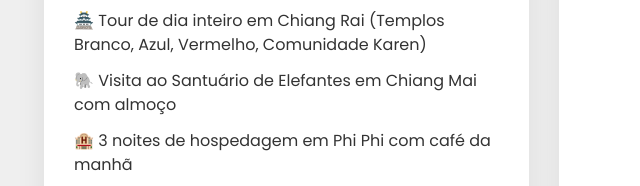
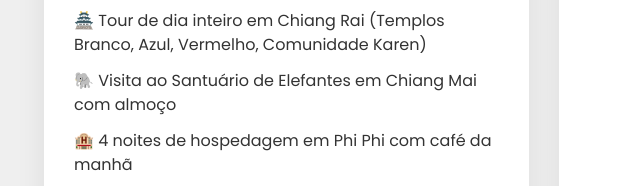
Before and after one commit to fernandoneto1210-sys/Tailandia-2027, a plain HTML site: page index.html in a window 1280 px wide. Shown: the part 7406-7592 px from the top of the page, 96-736 px from the left. Drawn offline with nearby package versions, Linux system fonts and the light colour scheme.

Commit message:
Update index.html

```diff
--- a/index.html
+++ b/index.html
@@ -1119,7 +1119,7 @@
           <li>🏨 3 noites de hospedagem em Chiang Mai com café da manhã</li>
           <li>🏯 Tour de dia inteiro em Chiang Rai (Templos Branco, Azul, Vermelho, Comunidade Karen)</li>
           <li>🐘 Visita ao Santuário de Elefantes em Chiang Mai com almoço</li>
-          <li>🏨 3 noites de hospedagem em Phi Phi com café da manhã</li>
+          <li>🏨 4 noites de hospedagem em Phi Phi com café da manhã</li>
           <li>🏝 Excursão de dia inteiro em Phi Phi de lancha com almoço (Baía Maya, Lagoas, Snorkel)</li>
           <li>🛶 Tour matinal de meio dia em Phi Phi de barco longtail</li>
           <li>🏨 2 noites de hospedagem em Phuket com café da manhã</li>
```
